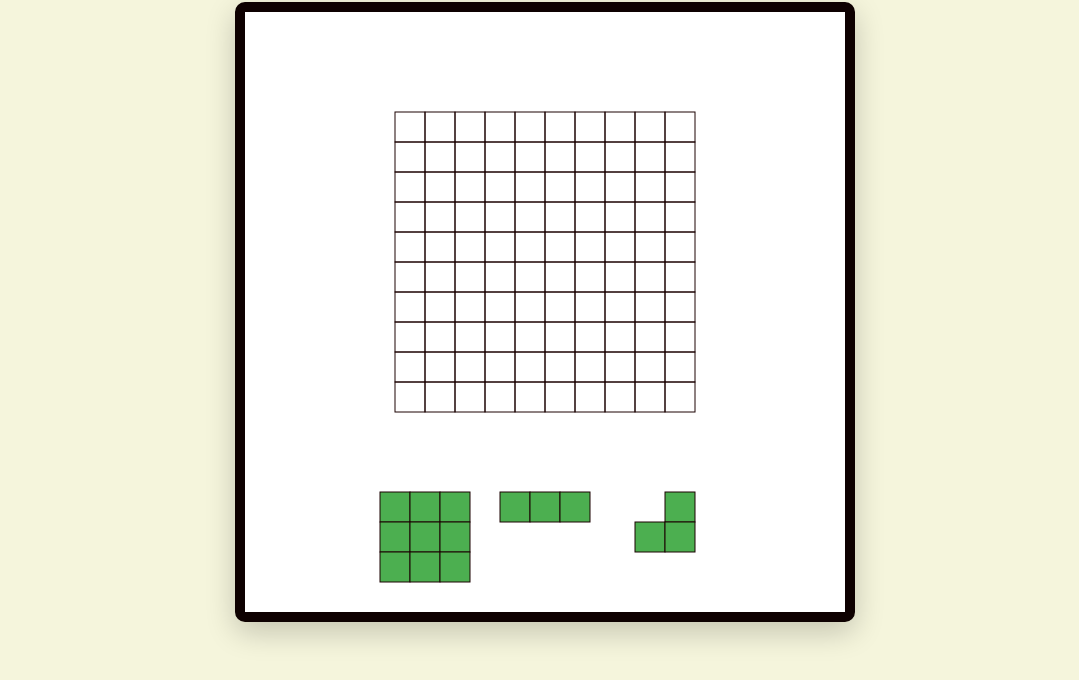
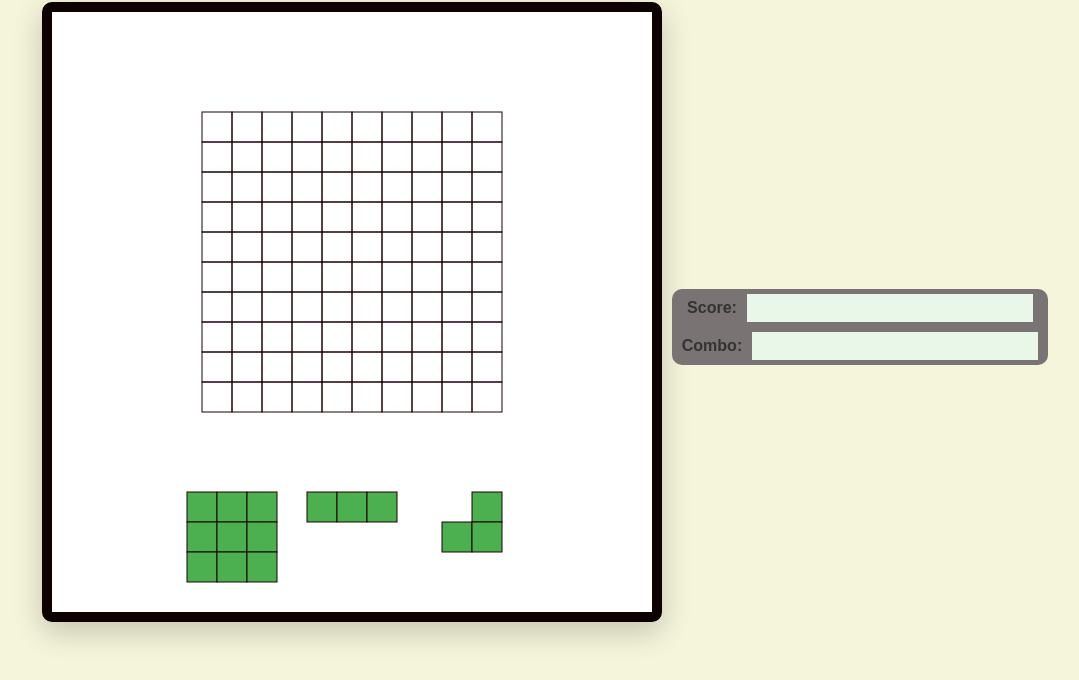
Before and after one commit to ZLouisMiguel/block-blast, a website built with Vite: page index.html in a window 1280 px wide. Shown: the part 110-790 px from the top of the page, without its empty margins (95-1174 px from the left). Built offline with nearby package versions, Linux system fonts and the light colour scheme.

Commit message:
Added displays for score logging and combo logging

```diff
--- a/index.html
+++ b/index.html
@@ -1,14 +1,28 @@
-<!DOCTYPE html>
+<!doctype html>
 <html lang="en">
-<head>
-    <meta charset="UTF-8">
-    <meta name="viewport" content="width=device-width, initial-scale=1.0">
-    <link rel="stylesheet" href="./src/styles.css">
+  <head>
+    <meta charset="UTF-8" />
+    <meta name="viewport" content="width=device-width, initial-scale=1.0" />
+    <link rel="stylesheet" href="./src/styles.css" />
     <title>Block Blast</title>
-</head>
-<body>
+  </head>
+  <body>
     <h1>Block Blast</h1>
-    <canvas id="gameCanvas" width="600" height="600"></canvas>
-    <script  type="module" src="./src/script.js"></script>
-</body>
+    <div class="game-area">
+      <canvas id="gameCanvas" width="600" height="600"></canvas>
+      <div class="display">
+        <label for="score">
+          Score:
+          <input type="text" readonly id="score" />
+        </label>
+
+        <label for="combo">
+          Combo:
+          <input type="text" readonly id="combo" />
+        </label>
+      </div>
+    </div>
+
+    <script type="module" src="./src/script.js"></script>
+  </body>
 </html>
```
